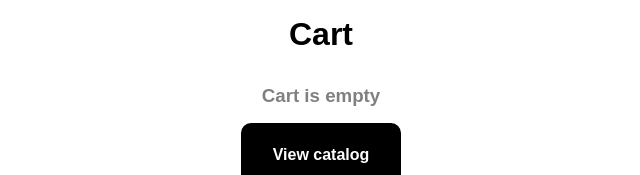
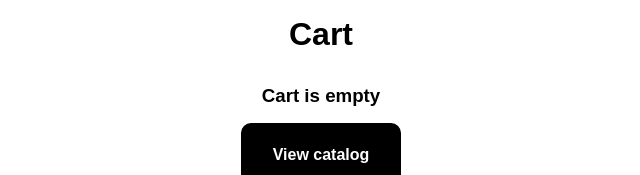
Before and after one commit to ArfiH/T-Shirt-Shop, a React (Vite) app: page /cart in a window 1280 px wide. Shown: the top 175 px of the page, without its empty margins (319-959 px from the left). Built offline with nearby package versions, Linux system fonts and the light colour scheme.

Commit message:
Changed empty cart text color

```diff
--- a/src/pages/cart.css
+++ b/src/pages/cart.css
@@ -80,5 +80,4 @@
 .cartEmpty {
     text-align: center;
     margin-top: 2rem;
-    color: gray;
 }
```
